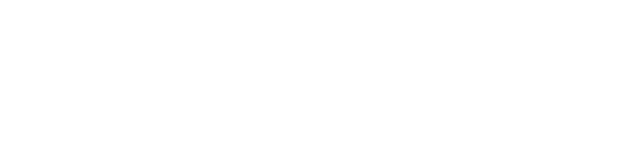
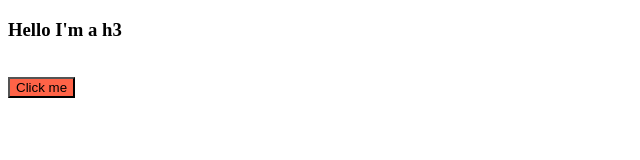
Before and after one commit to Rowdife/react_movie_app, a plain HTML site: page index.html in a window 1280 px wide. Shown: the whole page, without its empty margins (0-640 px from the left). Drawn offline with nearby package versions, Linux system fonts and the light colour scheme.

Commit message:
createElement, ReactDOM.render

```diff
--- a/index.html
+++ b/index.html
@@ -1,9 +1,32 @@
 <!DOCTYPE html>
-
-<body>
-</body>
-<script src="https://unpkg.com/react@17.0.2/umd/react.production.min.js"></script>
-<script src="https://unpkg.com/react-dom@17.0.2/umd/react-dom.production.min.js"></script>
-<script>
-</script>
+<html>
+  <body>
+    <div id="root">ss</div>
+  </body>
+  <script src="https://unpkg.com/react@17/umd/react.production.min.js"></script>
+  <script src="https://unpkg.com/react-dom@17/umd/react-dom.production.min.js"></script>
+  <script>
+    const root = document.getElementById("root");
+    const h3 = React.createElement(
+      "h3",
+      {
+        id: "title",
+        onMouseEnter: () => console.log("mouse enter"),
+      },
+      "Hello I'm a h3"
+    );
+    const br = React.createElement("br");
+    const btn = React.createElement(
+      "button",
+      {
+        onClick: () => console.log("I'm clicked"),
+        style: {
+          backgroundColor: "tomato",
+        },
+      },
+      "Click me"
+    );
+    const container = React.createElement("div", null, [h3, br, btn]);
+    ReactDOM.render(container, root);
+  </script>
 </html>
```
